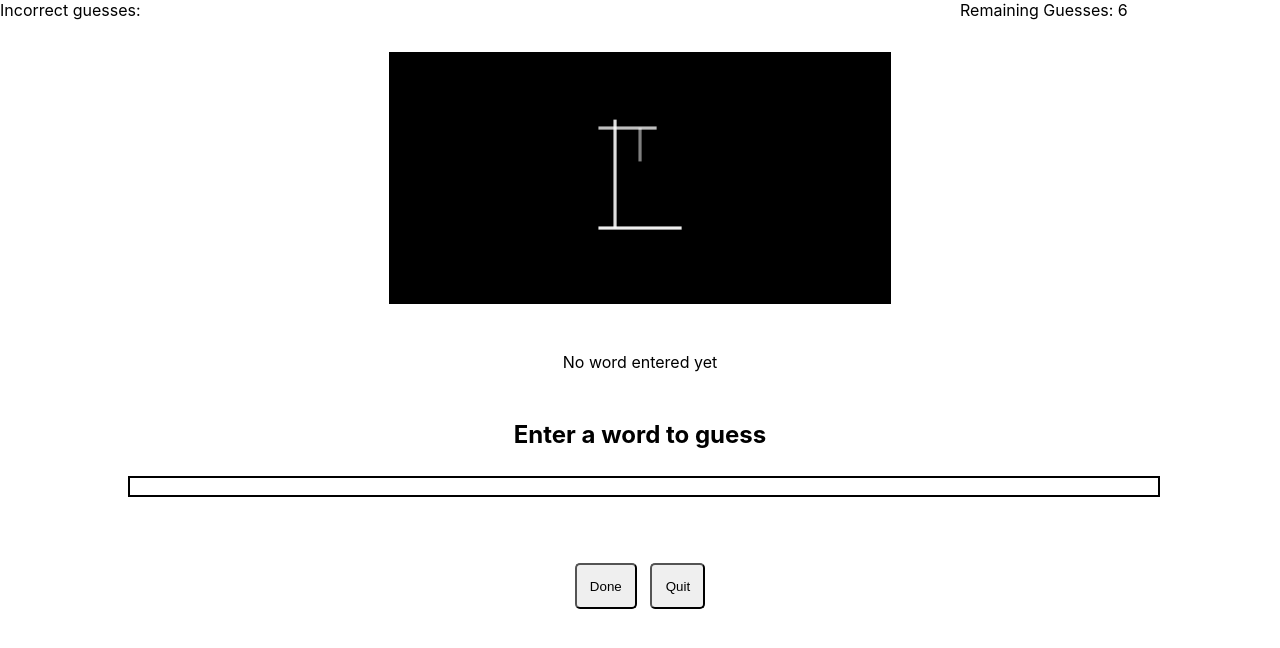
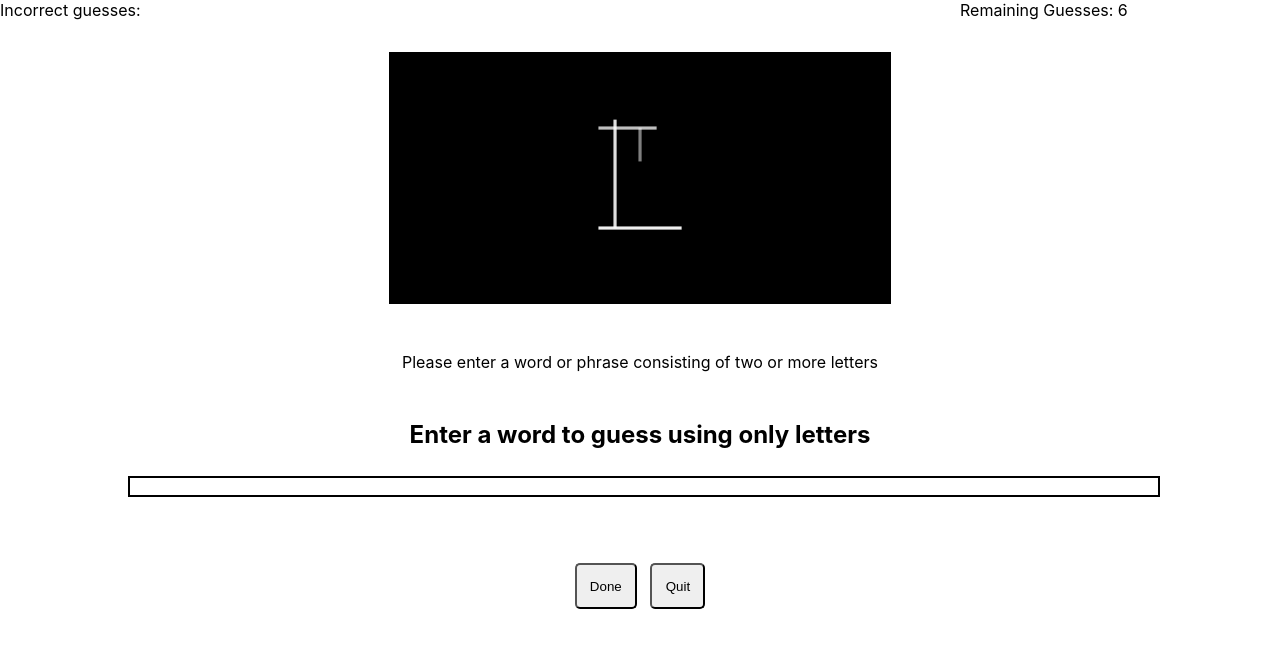
Before and after one commit to patricksanfiel/react-game-center, a React (Create React App) app: page / in a window 1280 px wide. Shown: the top 648 px of the page. Built offline with nearby package versions, Linux system fonts and the light colour scheme.

Commit message:
added filtering for user input to prevent numbers and special characters. To-Do: 1.Styling 2.Pull words from API

```diff
--- a/src/Components/Hangman.js
+++ b/src/Components/Hangman.js
@@ -44,11 +44,12 @@ class Hangman extends Component {
           </div>
           <HangmanInput
             setWordChanged={event => this.setGuessWord(event)}
-            setWordClicked={event => {
+            setDoneButtonClicked={event => {
               this.toggleInput(event);
+              this.checkWordLength(event)
               this.setState({ showCanvas: true });
             }}
-            quitButtonClicked={event => {
+            guessQuitButtonClicked={event => {
               this.setState({ gameOn: false, showCanvas: false });
             }}
             toggleInput={this.state.toggleInput}
@@ -74,9 +75,30 @@ class Hangman extends Component {
   // When the user clicks the Done button under the input field, the field is hidden
   // To prevent accidental updating
   setGuessWord(event) {
-    let wordToGuess = event.target.value;
-    wordToGuess = wordToGuess.split("");
-    this.setState({ wordToGuess: wordToGuess });
+    let wordToGuess = event.target.value.toString().toLowerCase().split("");
+    let alphabet = "abcdefghijklmnopqrstuvwxyz ".split("")
+    let playerCorrectGuesses = this.state.playerCorrectGuesses;
+    for(let i = 0; i<wordToGuess.length; i++){
+        if(!alphabet.includes(wordToGuess[i])){
+            alert("Please enter letters only")
+            event.target.value=null
+            return wordToGuess = null
+        }
+    }
+    let spacebar = wordToGuess.includes(" ")
+    if(playerCorrectGuesses.length===0 && spacebar){
+        console.log("space")
+        playerCorrectGuesses.push(" ")
+    }
+    console.log(playerCorrectGuesses)
+    if(wordToGuess&&wordToGuess.length>=1){
+        console.log("if")
+    this.setState({ wordToGuess: wordToGuess, playerCorrectGuesses: playerCorrectGuesses });
+    }
+    else{
+        console.log("else")
+        alert("Please only enter letters")
+    }
   }
 
   // Method used to set the hideInput state property
@@ -89,10 +111,19 @@ class Hangman extends Component {
     }
   }
 
+  checkWordLength(){
+      let wordToGuess = this.state.wordToGuess;
+      if(wordToGuess.length===1){
+          this.setState({toggleInput: false})
+      }
+  }
+
   // Everytime a user enters a letter into the Guess A Letter input, this method is triggered
   guessLetter(event) {
     // Store user input to a variable
-    let letter = event.target.value;
+    let letter = event.target.value.toString().toLowerCase();
+    let alphabet = "abcdefghijklmnopqrstuvwxyz".split("")
+    let isALetter = alphabet.includes(letter);
     // Store state values that will be involved in checking against the user input
     let wordToGuess = this.state.wordToGuess;
     let playerCorrectGuesses = [...this.state.playerCorrectGuesses];
@@ -102,7 +133,12 @@ class Hangman extends Component {
     // indexOf returns an element's index in an array or a -1 if the element does not exist in the array
     // If the current guess is not included in the array of the player's past correct guesses and
     // is included in the array of the word to be guessed, add the current guess to the array of correct guesses
-    if (
+    if(!isALetter){
+        alert("Please only enter letters")
+    }else if(letter === " "){
+        playerCorrectGuesses.push(letter);
+    }
+    else if (
       playerCorrectGuesses.indexOf(letter) === -1 &&
       wordToGuess.indexOf(letter) > -1
     ) {
@@ -137,7 +173,7 @@ class Hangman extends Component {
     let playerCorrectGuesses = this.state.playerCorrectGuesses;
     if (
       wordToGuess.length === playerCorrectGuesses.length &&
-      wordToGuess.length >= 1 &&
+      wordToGuess.length > 1 &&
       gameWon === false
     ) {
       gameWon = true;
--- a/src/Components/HangmanCanvas.js
+++ b/src/Components/HangmanCanvas.js
@@ -15,29 +15,23 @@ class HangmanCanvas extends Component {
         if (myCanvas) {
             let context = myCanvas.getContext("2d");
             context.fillStyle = "black";
-      context.fillRect(0, 0, 500,250);
+            context.fillRect(0, 0, 500, 250);
             // Gallows Floor
             context.strokeStyle = "white";
-    //   context.moveTo(100, 80);
-    //   context.lineTo(150, 80);
-    context.moveTo(125, 105)
-    context.lineTo(175, 105)
+            context.moveTo(125, 105);
+            context.lineTo(175, 105);
             context.stroke();
             // Gallows Pole
-    //   context.moveTo(125, 80);
-    //   context.lineTo(125, 15);
             context.moveTo(135, 105);
-    context.lineTo(135, 40)
+            context.lineTo(135, 40);
             context.stroke();
             // Gallows Arm
-    //   context.moveTo(125, 15);
-    //   context.lineTo(150, 35);
-    context.moveTo(125, 45)
-    context.lineTo(160, 45)
+            context.moveTo(125, 45);
+            context.lineTo(160, 45);
             context.stroke();
             // Rope
-    context.moveTo(150, 45)
-    context.lineTo(150, 65)
+            context.moveTo(150, 45);
+            context.lineTo(150, 65);
             context.stroke();
             let hangmanHead = () => {
                 if (this.props.remainingGuesses < 6) {
@@ -98,16 +92,15 @@ class HangmanCanvas extends Component {
                 hangmanTorso(),
                 hangmanHead()
             ];
-      return hangmanArray[this.props.remainingGuesses];
+            return hangmanArray;
         }
     }
 
     render() {
         if (this.props.showCanvas === true) {
-
             return <canvas id="hangman-canvas" />;
         } else {
-        return <canvas id="empty-canvas"/>
+            return <canvas id="empty-canvas" />;
         }
     }
 }
--- a/src/Components/HangmanGuessLetterInput.js
+++ b/src/Components/HangmanGuessLetterInput.js
@@ -5,7 +5,7 @@ const HangmanGuessLetterInput = ( props ) => {
         <div id="guessDiv">
             <h1>Type a letter to guess:</h1>
             <input onChange = { (event) => props.changed(event)}/>
-            <button className="guess-letter-button hangman-input-button"onClick = { event => props.quitButtonClicked(event)}>Quit</button>
+            <button className="guess-letter-button hangman-input-button"onClick = { event => props.guessQuitButtonClicked(event)}>Quit</button>
         </div>
     )
 }
--- a/src/Components/HangmanInput.js
+++ b/src/Components/HangmanInput.js
@@ -7,15 +7,15 @@ const HangmanInput = (props) => {
             return(
                 <HangmanSetWordInput
                     changed={ event => props.setWordChanged(event) }
-                    clicked={ event => props.setWordClicked(event) }
-                    quitButtonClicked={ event => props.quitButtonClicked(event) }
+                    setDoneButtonClicked={ event => props.setDoneButtonClicked(event) }
+                    setQuitButtonClicked={ event => props.quitButtonClicked(event) }
                 />
             )
         } else {
             return(
                 <HangmanGuessLetterInput
                     changed={ event => props.guessLetterChanged(event) }
-                    quitButtonClicked={ event => props.quitButtonClicked(event) }
+                    guessQuitButtonClicked={ event => props.guessQuitButtonClicked(event) }
                 />
             )
         }
--- a/src/Components/HangmanRenderSpaces.js
+++ b/src/Components/HangmanRenderSpaces.js
@@ -2,7 +2,7 @@ import React from 'react';
 import HangmanSpace from './HangmanSpace';
 
 const HangmanRenderSpaces = (props) => {
-    if (props.wordToGuess.length) {
+    if (props.wordToGuess.length>1) {
         let wordToGuess = props.wordToGuess;
         let playerCorrectGuesses = props.playerCorrectGuesses;
         let id = 0;
@@ -11,7 +11,7 @@ const HangmanRenderSpaces = (props) => {
           id++;
           //If the element at the current position matches a letter in the playerCorrectGuesses
           //array, the element's value will be rendered in a HangmanSpace component in this position.
-          if (playerCorrectGuesses.indexOf(letter) > -1) {
+          if (playerCorrectGuesses.indexOf(letter) > -1 || letter === " ") {
             return <HangmanSpace spaceValue={letter} key={id} />;
           }
           // If the element at the current position does not match any letter in the
@@ -26,7 +26,7 @@ const HangmanRenderSpaces = (props) => {
       }
       // If a word to be guessed has not yet been entered by a user
       else {
-        return <p>No word entered yet</p>;
+        return <p>Please enter a word or phrase consisting of two or more letters</p>;
       }
 }
 
--- a/src/Components/HangmanSetWordInput.js
+++ b/src/Components/HangmanSetWordInput.js
@@ -3,11 +3,11 @@ import React from 'react';
 const HangmanSetWordInput = (props) => {
     return(
         <div id="selectWordDiv">
-            <span id="set-word-header">Enter a word to guess</span>
+            <span id="set-word-header">Enter a word to guess using only letters</span>
             <input onChange={(event) => props.changed(event)}/>
             <div className="input-buttons-div">
-                <button id="set-word-done" className="set-word-button hangman-input-button" onClick={ (event)=> props.clicked(event)}>Done</button>
-                <button id="set-word-quit" className="set-word-button hangman-input-button" onClick={(event) => props.quitButtonClicked(event)}>Quit</button>
+                <button id="set-word-done" className="set-word-button hangman-input-button" onClick={ (event)=> props.setDoneButtonClicked(event)}>Done</button>
+                <button id="set-word-quit" className="set-word-button hangman-input-button" onClick={(event) => props.setQuitButtonClicked(event)}>Quit</button>
             </div>
         </div>
     )
```
Lines whose indentation alone changed are shown as unchanged.
